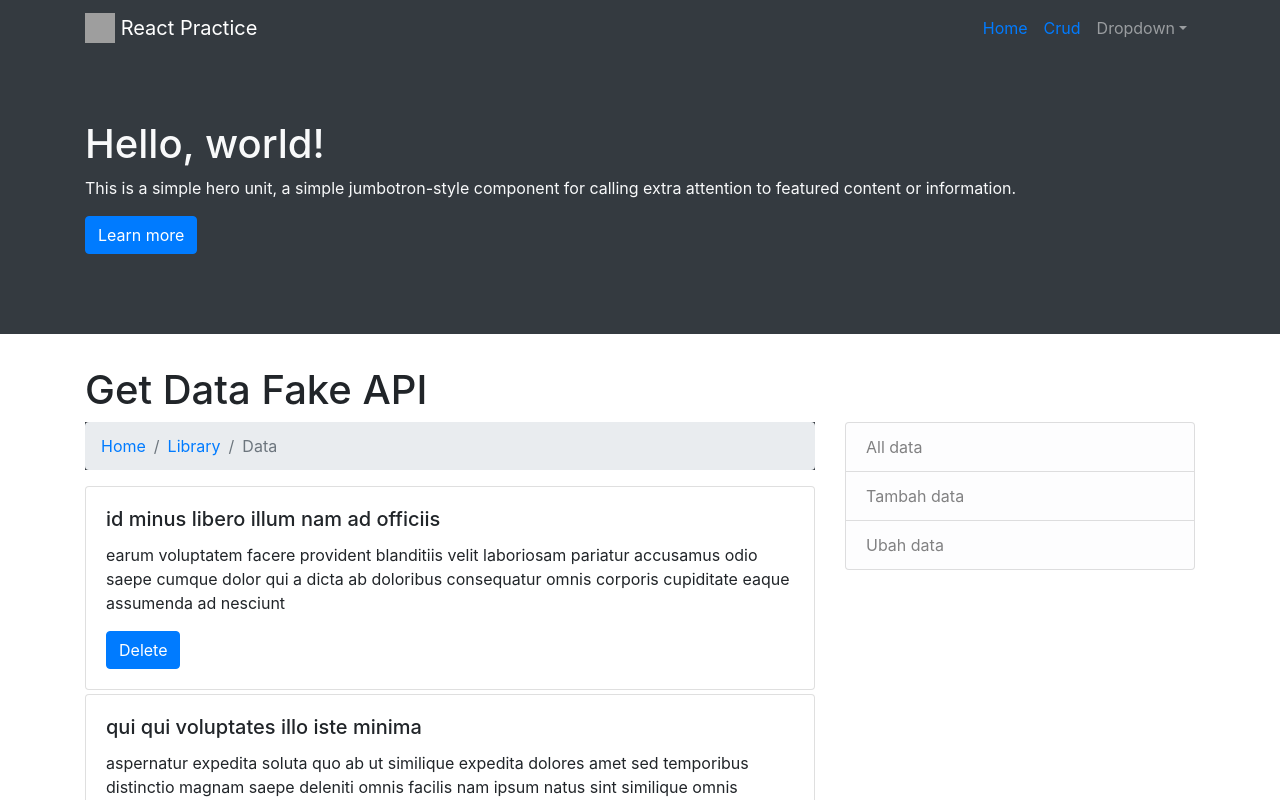
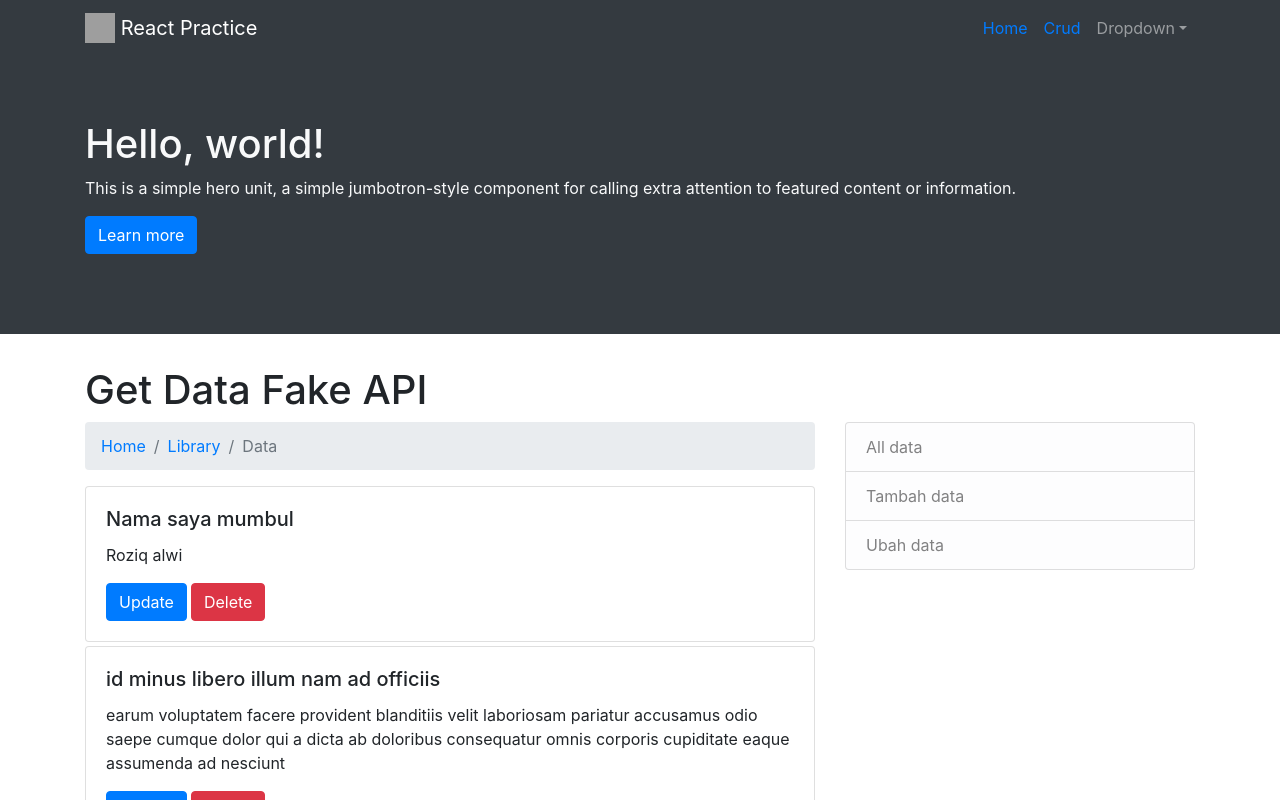
Before and after one commit to mambaur/react-apps, a React (Create React App) app: page /crud in a window 1280 px wide. Shown: the top 800 px of the page. Built offline with nearby package versions, Linux system fonts and the light colour scheme; data requests are answered from the project's data file; grey boxes are pictures that could not be loaded.

Commit message:
Proses update

```diff
--- a/db.json
+++ b/db.json
@@ -473,6 +473,12 @@
       "id": 95,
       "title": "id minus libero illum nam ad officiis",
       "body": "earum voluptatem facere provident blanditiis velit laboriosam\npariatur accusamus odio saepe\ncumque dolor qui a dicta ab doloribus consequatur omnis\ncorporis cupiditate eaque assumenda ad nesciunt"
+    },
+    {
+      "userId": 1,
+      "id": 1601974554656,
+      "title": "Nama saya mumbul",
+      "body": "Roziq alwi\n"
     }
   ],
   "comments": [],
--- a/src/component/breadcrumb/breadcrumb.jsx
+++ b/src/component/breadcrumb/breadcrumb.jsx
@@ -3,7 +3,7 @@ import Breadcrumb from 'react-bootstrap/Breadcrumb';
 
 const BreadcrumbWidget = ()=>{
     return (
-        <Breadcrumb className="bg-dark">
+        <Breadcrumb>
             <Breadcrumb.Item href="#">Home</Breadcrumb.Item>
             <Breadcrumb.Item href="https://getbootstrap.com/docs/4.0/components/breadcrumb/">
                 Library
--- a/src/component/card/card.jsx
+++ b/src/component/card/card.jsx
@@ -12,7 +12,8 @@ class CardWidget extends Component{
                         <Card.Text>
                             {this.props.data.body}
                         </Card.Text>
-                        <Button variant="primary" onClick={()=>{this.props.onDeleteClick(this.props.data.id)}}>Delete</Button>
+                        <Button variant="primary" onClick={()=>{this.props.onUpdateClick(this.props.data)}}>Update</Button>
+                        <Button variant="danger" className="ml-1" onClick={()=>{this.props.onDeleteClick(this.props.data.id)}}>Delete</Button>
                     </Card.Body>
                 </Card>
             </Fragment>
--- a/src/component/sidebar/sidebar.jsx
+++ b/src/component/sidebar/sidebar.jsx
@@ -12,7 +12,7 @@ class SidebarWidget extends Component {
                     <ListGroup.Item onClick={()=>this.props.onMenuClick('addData')} action variant="light">
                         Tambah data
                     </ListGroup.Item>
-                    <ListGroup.Item onClick={()=>this.props.onMenuClick('editData')} action variant="light">
+                    <ListGroup.Item onClick={()=>this.props.onMenuClick('updateData')} action variant="light">
                         Ubah data
                     </ListGroup.Item>
                 </ListGroup>
--- a/src/container/pages/crud/crud.jsx
+++ b/src/container/pages/crud/crud.jsx
@@ -19,7 +19,8 @@ class Crud extends Component{
             id: 1,
             title: '',
             body: '',
-        }
+        },
+        isUpdate: false
     }
 
     getPostAPI = ()=>{
@@ -47,16 +48,35 @@ class Crud extends Component{
             })
     }
 
+    handleUpdate = (data)=>{
+        console.log(data);
+        this.setState({
+            content: 'updateData',
+            postKey: data,
+            isUpdate: true
+        })
+    }
+
     handleMenuClick = (value)=>{
         this.setState({
-            content: value
+            content: value,
+            postKey: {
+                userId: 1,
+                id: 1,
+                title: '',
+                body: '',
+            }
         }, ()=>{
             this.getPostAPI()
         })
     }
 
     handleSubmit = ()=>{
-        this.postDataToAPI();
+        if(this.state.isUpdate){
+git
+        }else{
+            this.postDataToAPI();
+        }
     }
 
     handleFormChange = (event)=>{
@@ -84,8 +104,8 @@ class Crud extends Component{
                             <h1>Get Data Fake API</h1>
                         ): this.state.content === 'addData' ? (
                             <h1>Post Data Fake API</h1>
-                        ): this.state.content === 'editData' ? (
-                            <h1>Put Data Fake API</h1>
+                        ): this.state.content === 'updateData' ? (
+                            <h1>Update Data Fake API</h1>
                         ):(null)
                     }
 
@@ -95,21 +115,26 @@ class Crud extends Component{
                         {
                             this.state.content === 'getAll' ? (
                                 this.state.post.map(post => {
-                                    return <CardWidget key={post.id} data={post} onDeleteClick={this.handleDelete}/>
+                                    return <CardWidget key={post.id} data={post} onDeleteClick={this.handleDelete} onUpdateClick={this.handleUpdate}/>
                                 })
-                            ):this.state.content === 'addData' ?(
+                            ):this.state.content === 'addData' || this.state.content === 'updateData' ?(
                                 <Card className="p-3">
                                     <Form.Group controlId="exampleForm.ControlInput1">
                                         <Form.Label>Title</Form.Label>
-                                        <Form.Control type="text" name="title" placeholder="Input title..." onChange={this.handleFormChange}/>
+                                        <Form.Control type="text" value={this.state.postKey.title} name="title" placeholder="Input title..." onChange={this.handleFormChange}/>
                                     </Form.Group>
                                     <Form.Group controlId="exampleForm.ControlTextarea1">
                                         <Form.Label>Article content</Form.Label>
-                                        <Form.Control as="textarea" name="body" rows="3" onChange={this.handleFormChange}/>
+                                        <Form.Control as="textarea" value={this.state.postKey.body} name="body" rows="3" onChange={this.handleFormChange}/>
                                     </Form.Group>
-                                    <Button variant="primary" onClick={this.handleSubmit} type="submit">
+                                    {
+                                        this.state.content === 'addData' ? (<Button variant="success" onClick={this.handleSubmit} type="submit">
                                         Tambah
-                                    </Button>
+                                    </Button>):(<Button variant="primary" onClick={this.handleSubmit} type="submit">
+                                        Update
+                                    </Button>)
+                                    }
+
                                 </Card>
                             ):(null)
                         }
```
Also changed, not shown: src/assets/img/logo.svg (added).
